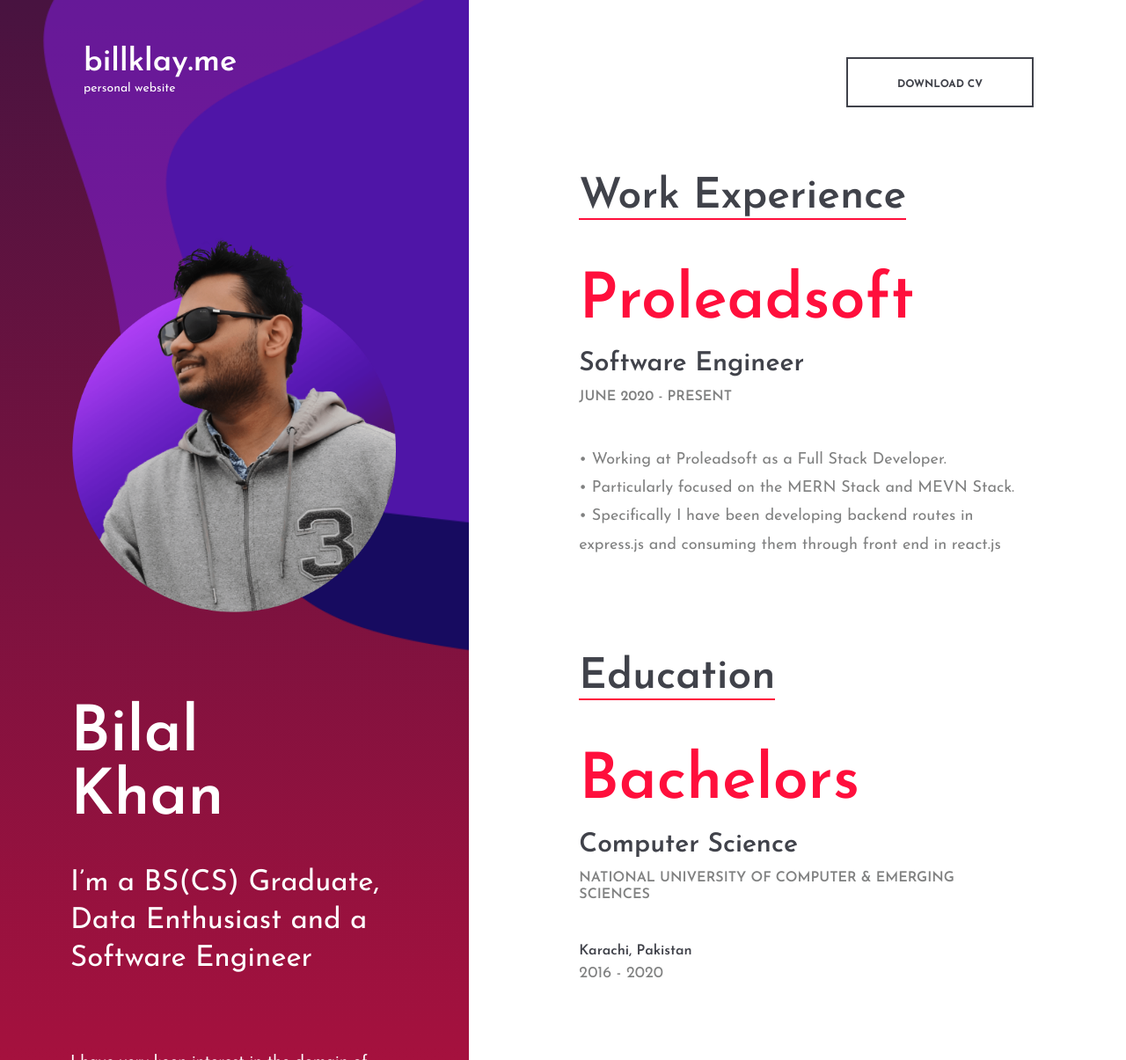
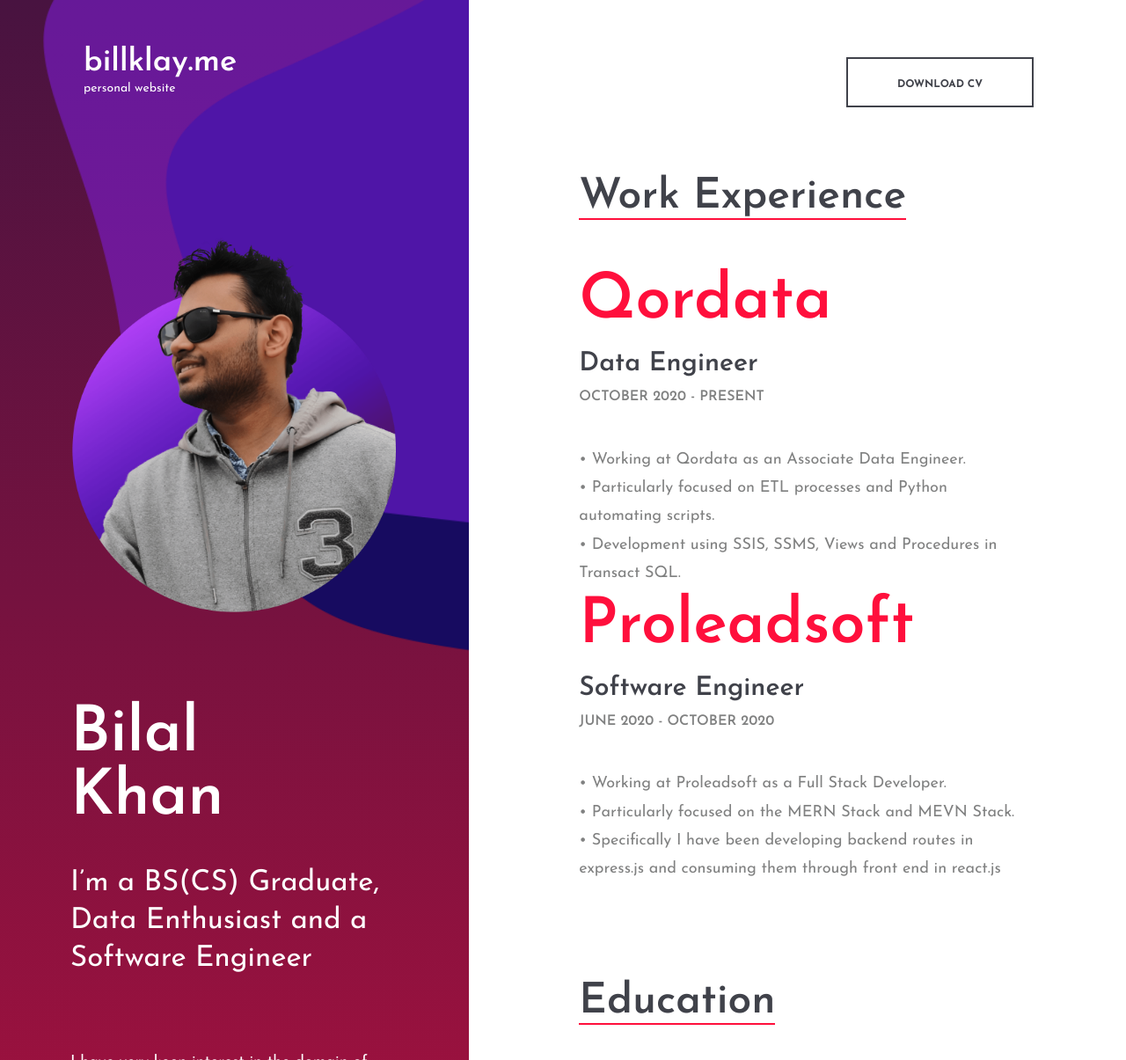
Before and after one commit to Bill-Klay/Bill-Klay.github.io, a plain HTML site: page index.html in a window 1280 px wide. Shown: the top 1205 px of the page at 88% size. Drawn offline with Linux system fonts and the light colour scheme.

Commit message:
Updated work experience

```diff
--- a/index.html
+++ b/index.html
@@ -108,9 +108,21 @@
 							</div>
 							<ul class="resume-list">
 								<li>
+									<h2>Qordata</h2>
+									<h3>Data Engineer</h3>
+									<h4>October 2020 - Present</h4>
+									<p>
+										• Working at Qordata as an Associate Data Engineer. <br>
+										• Particularly focused on ETL processes and Python automating scripts. <br>
+										• Development using SSIS, SSMS, Views and Procedures in Transact SQL.
+									</p>
+								</li>
+							</ul>
+							<ul class="resume-list">
+								<li>
 									<h2>Proleadsoft</h2>
 									<h3>Software Engineer</h3>
-									<h4>June 2020 - Present</h4>
+									<h4>June 2020 - October 2020</h4>
 									<p>
 										• Working at Proleadsoft as a Full Stack Developer. <br>
 										• Particularly focused on the MERN Stack and MEVN Stack. <br>
```
